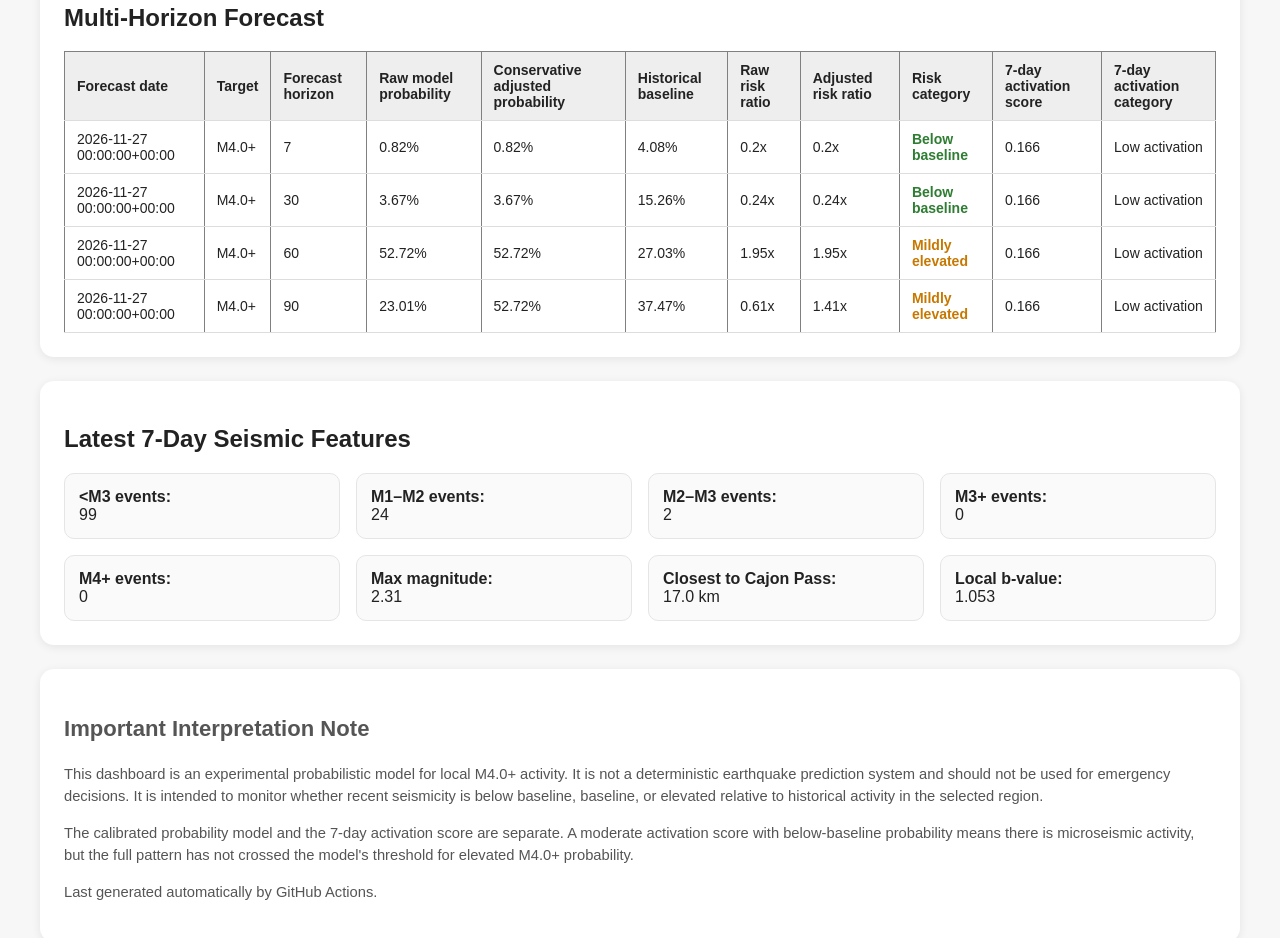
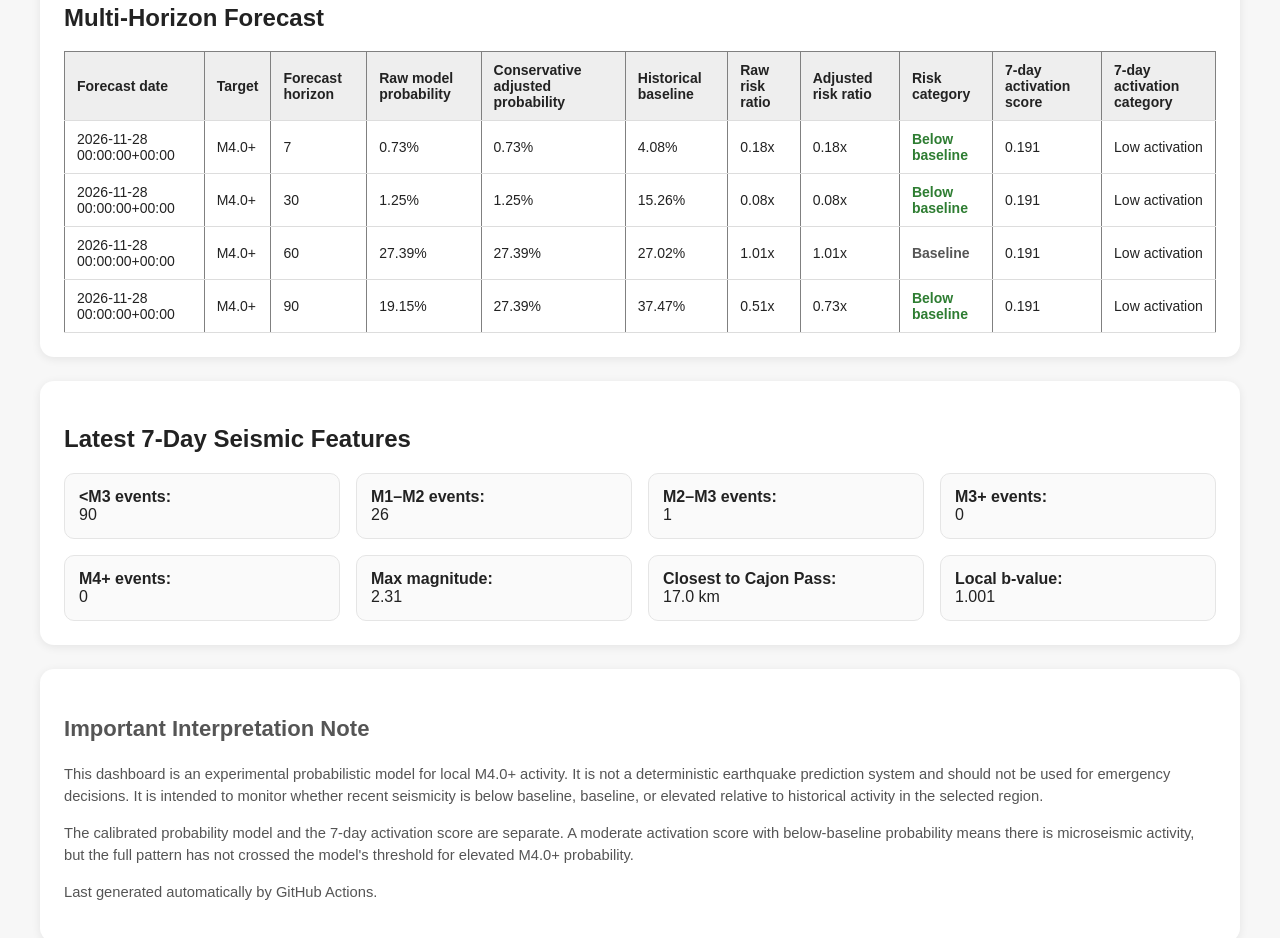
Before and after one commit to DrTAK007/quake-dashboard, a plain HTML site: page docs/index.html in a window 1280 px wide. Shown: the part 800-1738 px from the top of the page. Drawn offline with Linux system fonts and the light colour scheme.

Commit message:
Update earthquake dashboard

```diff
--- a/docs/index.html
+++ b/docs/index.html
@@ -107,10 +107,10 @@
     <h1>Inland Empire / Cajon Pass Earthquake Monitor</h1>
     <div class="subtitle">Daily automated experimental model output for local M4.0+ activity</div>
 
-    <p><strong>Latest forecast date:</strong> 2026-11-27 00:00:00+00:00</p>
+    <p><strong>Latest forecast date:</strong> 2026-11-28 00:00:00+00:00</p>
     <p><strong>Target:</strong> M4.0+ earthquake within the Inland Empire / Cajon Pass study box</p>
     <p><strong>7-day activation score:</strong>
-       <span class="big-number">0.166</span>
+       <span class="big-number">0.191</span>
        — <strong>Low activation</strong>
     </p>
 </div>
@@ -152,55 +152,55 @@
   </thead>
   <tbody>
     <tr>
-      <td>2026-11-27 00:00:00+00:00</td>
+      <td>2026-11-28 00:00:00+00:00</td>
       <td>M4.0+</td>
       <td>7</td>
-      <td>0.82%</td>
-      <td>0.82%</td>
+      <td>0.73%</td>
+      <td>0.73%</td>
       <td>4.08%</td>
-      <td>0.2x</td>
-      <td>0.2x</td>
+      <td>0.18x</td>
+      <td>0.18x</td>
       <td><span class="below">Below baseline</span></td>
-      <td>0.166</td>
+      <td>0.191</td>
       <td><span class="">Low activation</span></td>
     </tr>
     <tr>
-      <td>2026-11-27 00:00:00+00:00</td>
+      <td>2026-11-28 00:00:00+00:00</td>
       <td>M4.0+</td>
       <td>30</td>
-      <td>3.67%</td>
-      <td>3.67%</td>
+      <td>1.25%</td>
+      <td>1.25%</td>
       <td>15.26%</td>
-      <td>0.24x</td>
-      <td>0.24x</td>
+      <td>0.08x</td>
+      <td>0.08x</td>
       <td><span class="below">Below baseline</span></td>
-      <td>0.166</td>
+      <td>0.191</td>
       <td><span class="">Low activation</span></td>
     </tr>
     <tr>
-      <td>2026-11-27 00:00:00+00:00</td>
+      <td>2026-11-28 00:00:00+00:00</td>
       <td>M4.0+</td>
       <td>60</td>
-      <td>52.72%</td>
-      <td>52.72%</td>
-      <td>27.03%</td>
-      <td>1.95x</td>
-      <td>1.95x</td>
-      <td><span class="elevated">Mildly elevated</span></td>
-      <td>0.166</td>
+      <td>27.39%</td>
+      <td>27.39%</td>
+      <td>27.02%</td>
+      <td>1.01x</td>
+      <td>1.01x</td>
+      <td><span class="baseline">Baseline</span></td>
+      <td>0.191</td>
       <td><span class="">Low activation</span></td>
     </tr>
     <tr>
-      <td>2026-11-27 00:00:00+00:00</td>
+      <td>2026-11-28 00:00:00+00:00</td>
       <td>M4.0+</td>
       <td>90</td>
-      <td>23.01%</td>
-      <td>52.72%</td>
+      <td>19.15%</td>
+      <td>27.39%</td>
       <td>37.47%</td>
-      <td>0.61x</td>
-      <td>1.41x</td>
-      <td><span class="elevated">Mildly elevated</span></td>
-      <td>0.166</td>
+      <td>0.51x</td>
+      <td>0.73x</td>
+      <td><span class="below">Below baseline</span></td>
+      <td>0.191</td>
       <td><span class="">Low activation</span></td>
     </tr>
   </tbody>
@@ -211,14 +211,14 @@
     <h2>Latest 7-Day Seismic Features</h2>
 
     <div class="grid">
-        <div class="mini"><strong>&lt;M3 events:</strong><br>99</div>
-        <div class="mini"><strong>M1–M2 events:</strong><br>24</div>
-        <div class="mini"><strong>M2–M3 events:</strong><br>2</div>
+        <div class="mini"><strong>&lt;M3 events:</strong><br>90</div>
+        <div class="mini"><strong>M1–M2 events:</strong><br>26</div>
+        <div class="mini"><strong>M2–M3 events:</strong><br>1</div>
         <div class="mini"><strong>M3+ events:</strong><br>0</div>
         <div class="mini"><strong>M4+ events:</strong><br>0</div>
         <div class="mini"><strong>Max magnitude:</strong><br>2.31</div>
         <div class="mini"><strong>Closest to Cajon Pass:</strong><br>17.0 km</div>
-        <div class="mini"><strong>Local b-value:</strong><br>1.053</div>
+        <div class="mini"><strong>Local b-value:</strong><br>1.001</div>
     </div>
 </div>
 
```
